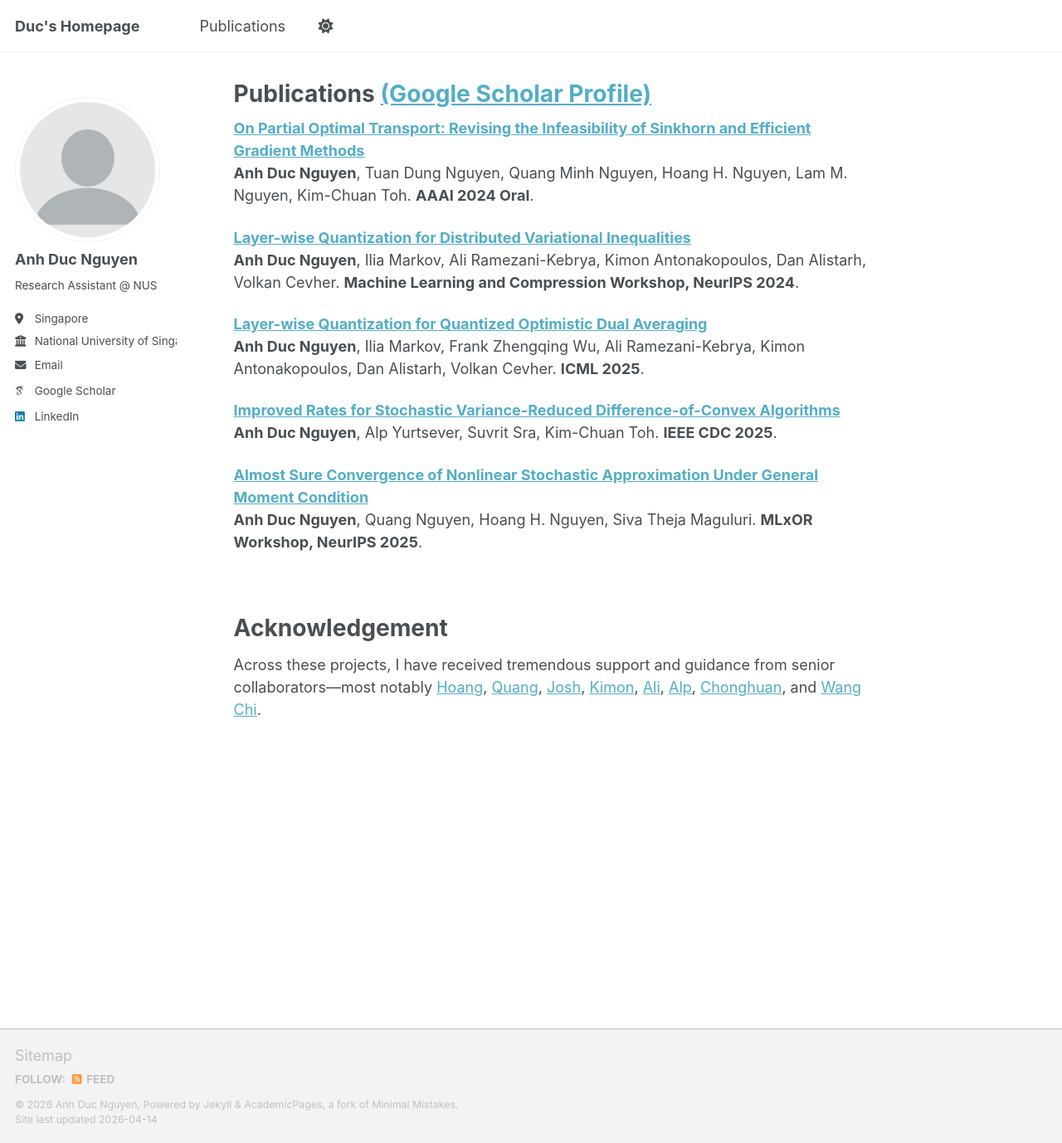
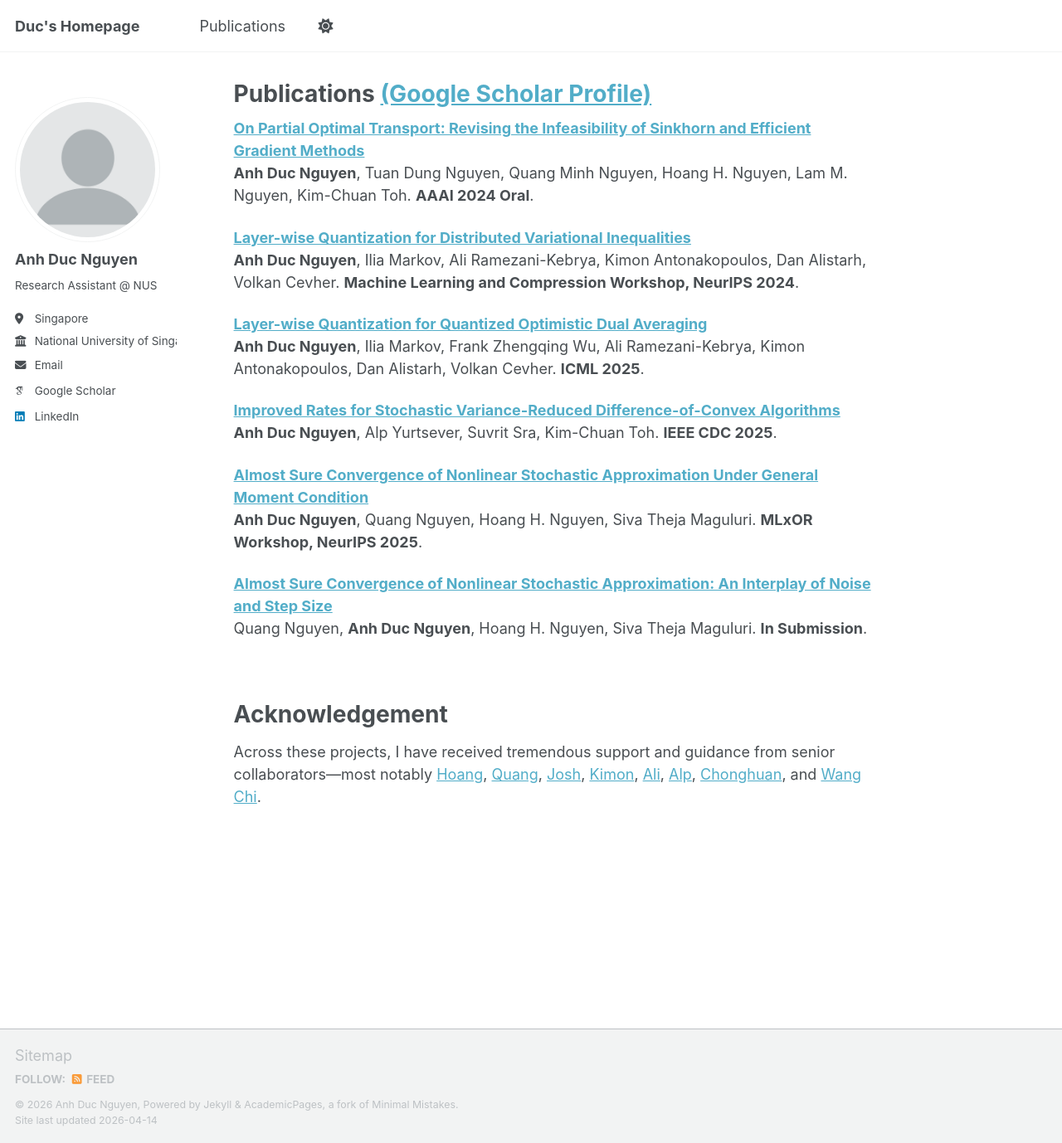
Before and after one commit to ducna271/ducna271.github.io, a Jekyll site: the page built from _pages/publications.md, in a window 1280 px wide and 1378 px high. Shown: the whole window at 83% size. Built offline with Jekyll 4.4.1, drawn with Linux system fonts in a browser that asks for light colours; some web fonts are replaced; a script that is not in the unit is left out.

Commit message:
Update publications.md

```diff
--- a/_pages/publications.md
+++ b/_pages/publications.md
@@ -24,6 +24,10 @@ author_profile: true
 <b>Anh Duc Nguyen</b>, Quang Nguyen, Hoang H. Nguyen, Siva Theja Maguluri.
 <b>MLxOR Workshop, NeurIPS 2025</b>.
 
+<b>[Almost Sure Convergence of Nonlinear Stochastic Approximation: An Interplay of Noise and Step Size](https://openreview.net/pdf?id=iTNB3Q9TKC)</b> <br>
+Quang Nguyen, <b>Anh Duc Nguyen</b>, Hoang H. Nguyen, Siva Theja Maguluri.
+<b>In Submission</b>.
+
 <br>
 
 # Acknowledgement
```
